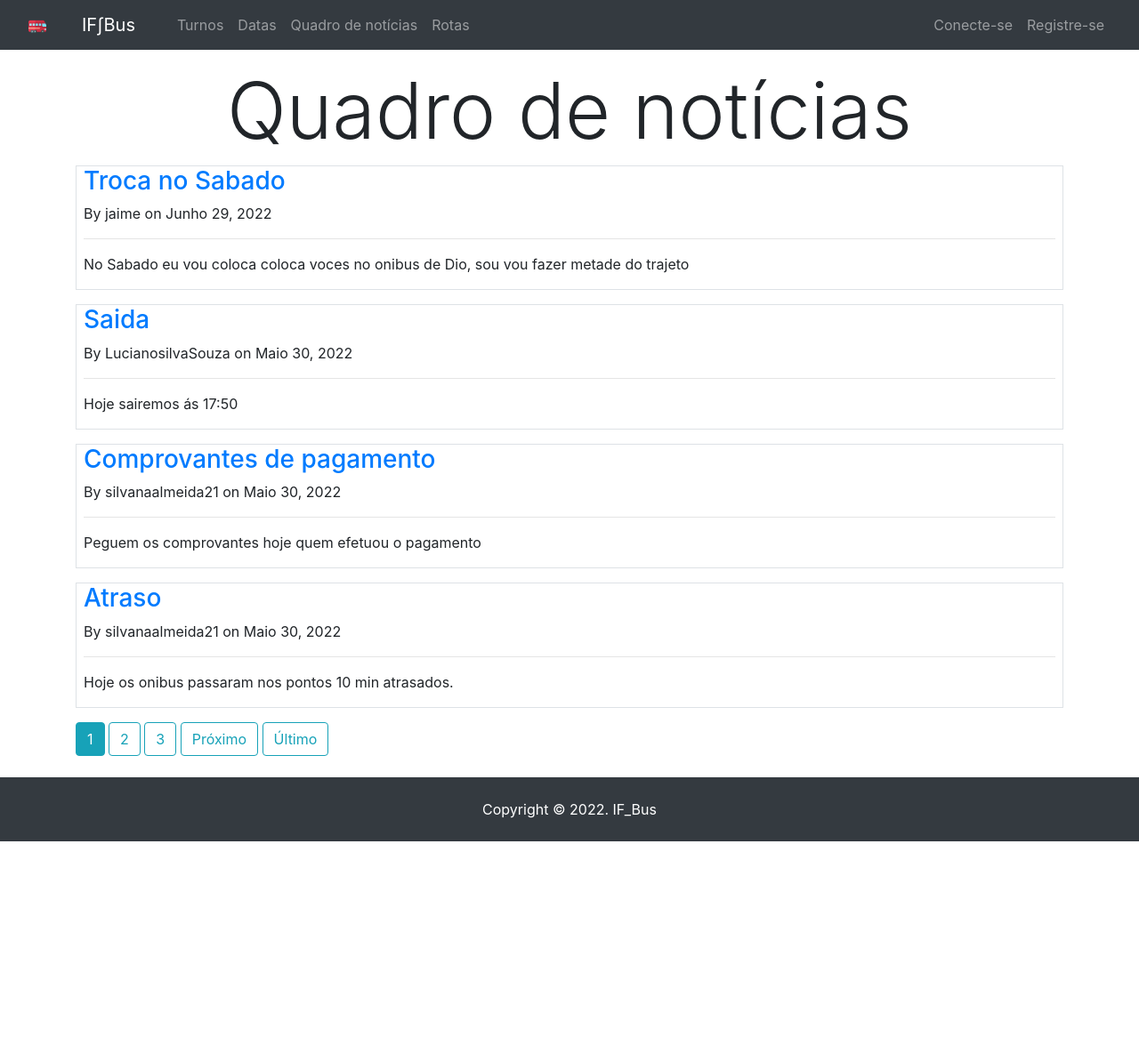
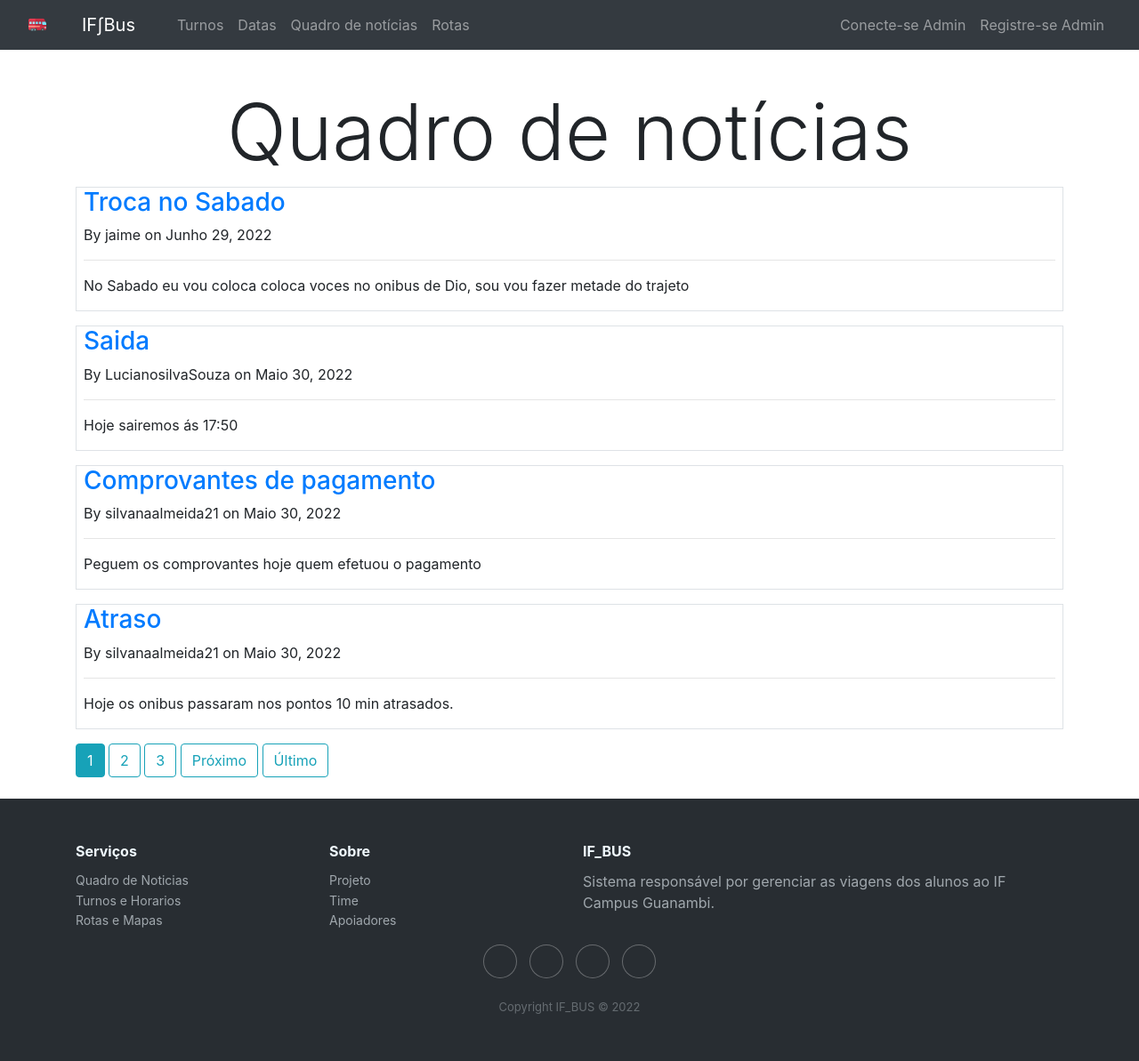
Before and after one commit to lucianofo4/PCC-VERS-O-0.9, a Django app: page /blog/ in a window 1280 px wide. Shown: the whole page at 89% size. Before the commit the page ends 946 px from the top, so only its background shows below. Run offline with Django 3.2, Linux system fonts and the light colour scheme; data comes from the database, SQL or seed files in the repository; some libraries are stand-ins or nearby versions.

Commit message:
apenas o base html

```diff
--- a/hoursCalc/templates/hoursCalc/base.html
+++ b/hoursCalc/templates/hoursCalc/base.html
@@ -1,4 +1,4 @@
-{% load static %}
+% load static %}
 
 <!DOCTYPE html>
 <html lang="en">
@@ -49,8 +49,8 @@
                             <a class="nav-item nav-link" href="{% url 'profile' %}">Perfil</a>
                             <a class="nav-item nav-link" href="{% url 'logout' %}">Sair</a>
                             {% else %}
-                            <a class="nav-item nav-link" href="{% url 'login' %}">Conecte-se</a>
-                            <a class="nav-item nav-link" href="{% url 'register' %}">Registre-se</a>
+                            <a class="nav-item nav-link" href="{% url 'login' %}">Conecte-se Admin</a>
+                            <a class="nav-item nav-link" href="{% url 'register' %}">Registre-se Admin</a>
                             {% endif %}
                         </div>
                     </div>
@@ -65,20 +65,133 @@
         {% endblock content %}
     </div>
 
-
-    <footer class="container-fluid bg-dark text-white py-4">
-        <div class="row">
-            <div class="col text-center"><span>Copyright © 2022. IF_Bus</span></div>
-        </div>
+    <!--Footer-->
+    <div class="footer-dark">
+        <footer>
+            <div class="container">
+                <div class="row">
+                    <div class="col-sm-6 col-md-3 item">
+                        <h3>Serviços</h3>
+                        <ul>
+                            <li><a href="#">Quadro de Noticias</a></li>
+                            <li><a href="#">Turnos e Horarios</a></li>
+                            <li><a href="#">Rotas e Mapas</a></li>
+                        </ul>
+                    </div>
+                    <div class="col-sm-6 col-md-3 item">
+                        <h3>Sobre</h3>
+                        <ul>
+                            <li><a href="#">Projeto</a></li>
+                            <li><a href="#">Time</a></li>
+                            <li><a href="#">Apoiadores</a></li>
+                        </ul>
+                    </div>
+                    <div class="col-md-6 item text">
+                        <h3>IF_BUS</h3>
+                        <p>Sistema responsável por gerenciar as viagens dos alunos ao IF Campus Guanambi.</p>
+                    </div>
+                    <div class="col item social"><a href="#"><i class="icon ion-social-facebook"></i></a><a href="#"><i
+                                class="icon ion-social-twitter"></i></a><a href="#"><i
+                                class="icon ion-social-snapchat"></i></a><a href="#"><i
+                                class="icon ion-social-instagram"></i></a></div>
+                </div>
+                <p class="copyright">Copyright IF_BUS © 2022</p>
+            </div>
+        </footer>
+    </div>
     </footer>
 
     <style>
-        footer {
-            /* position: fixed;*/
-            bottom: 60px;
-            right: 32px;
-            bottom: 0;
-            left: 0;
+        .footer-dark {
+            grid-row-start: 2;
+            grid-row-end: 3;
+            padding: 50px 0;
+            color: #f0f9ff;
+            background-color: #282d32;
+        }
+
+        .footer-dark h3 {
+            margin-top: 0;
+            margin-bottom: 12px;
+            font-weight: bold;
+            font-size: 16px;
+        }
+
+        .footer-dark ul {
+            padding: 0;
+            list-style: none;
+            line-height: 1.6;
+            font-size: 14px;
+            margin-bottom: 0;
+        }
+
+        .footer-dark ul a {
+            color: inherit;
+            text-decoration: none;
+            opacity: 0.6;
+        }
+
+        .footer-dark ul a:hover {
+            opacity: 0.8;
+        }
+
+        @media (max-width:767px) {
+            .footer-dark .item:not(.social) {
+                text-align: center;
+                padding-bottom: 20px;
+            }
+        }
+
+        .footer-dark .item.text {
+            margin-bottom: 36px;
+        }
+
+        @media (max-width:767px) {
+            .footer-dark .item.text {
+                margin-bottom: 0;
+            }
+        }
+
+        .footer-dark .item.text p {
+            opacity: 0.6;
+            margin-bottom: 0;
+        }
+
+        .footer-dark .item.social {
+            text-align: center;
+        }
+
+        @media (max-width:991px) {
+            .footer-dark .item.social {
+                text-align: center;
+                margin-top: 20px;
+            }
+        }
+
+        .footer-dark .item.social>a {
+            font-size: 20px;
+            width: 36px;
+            height: 36px;
+            line-height: 36px;
+            display: inline-block;
+            text-align: center;
+            border-radius: 50%;
+            box-shadow: 0 0 0 1px rgba(255, 255, 255, 0.4);
+            margin: 0 8px;
+            color: #fff;
+            opacity: 0.75;
+        }
+
+        .footer-dark .item.social>a:hover {
+            opacity: 0.9;
+        }
+
+        .footer-dark .copyright {
+            text-align: center;
+            padding-top: 24px;
+            opacity: 0.3;
+            font-size: 13px;
+            margin-bottom: 0;
         }
     </style>
 
```
